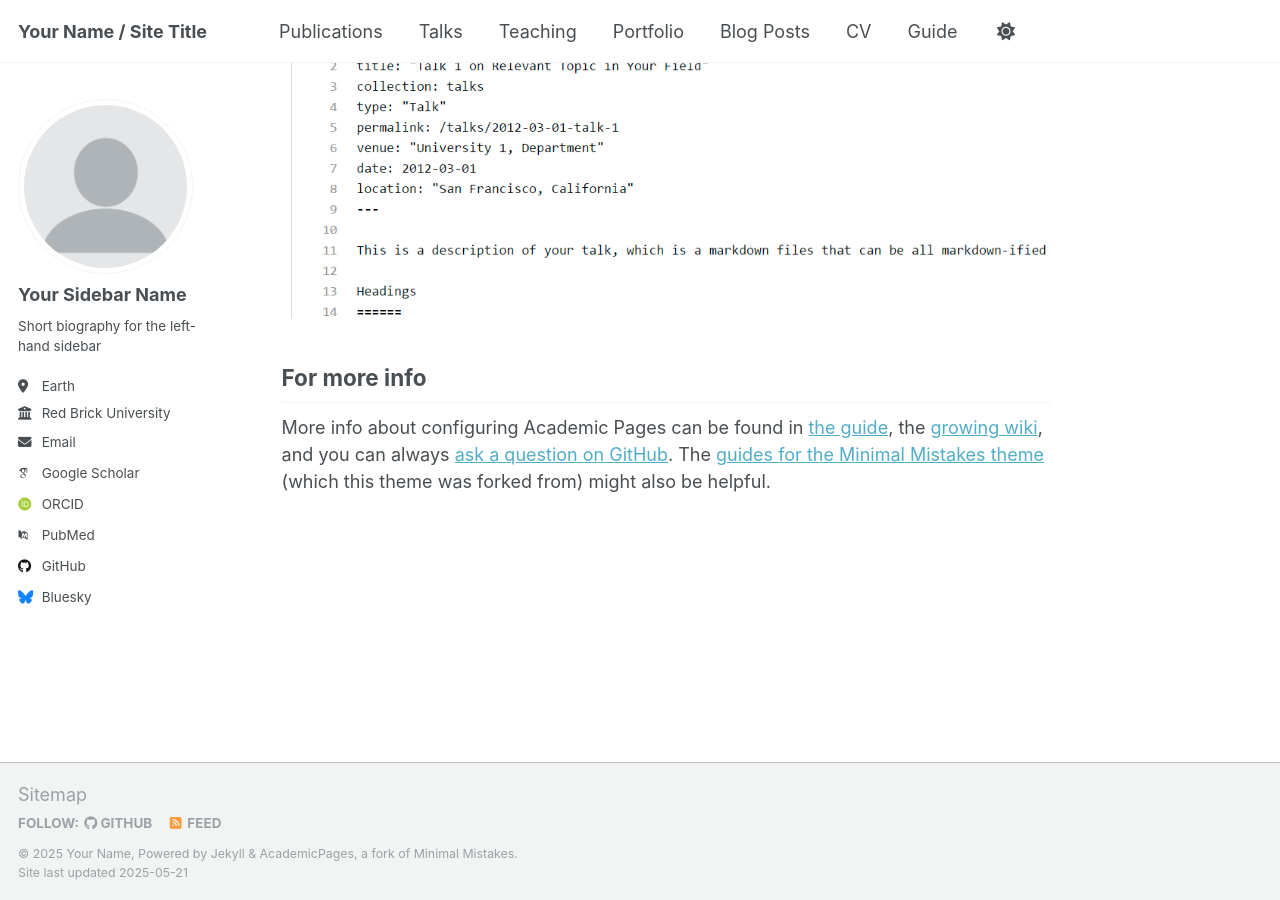
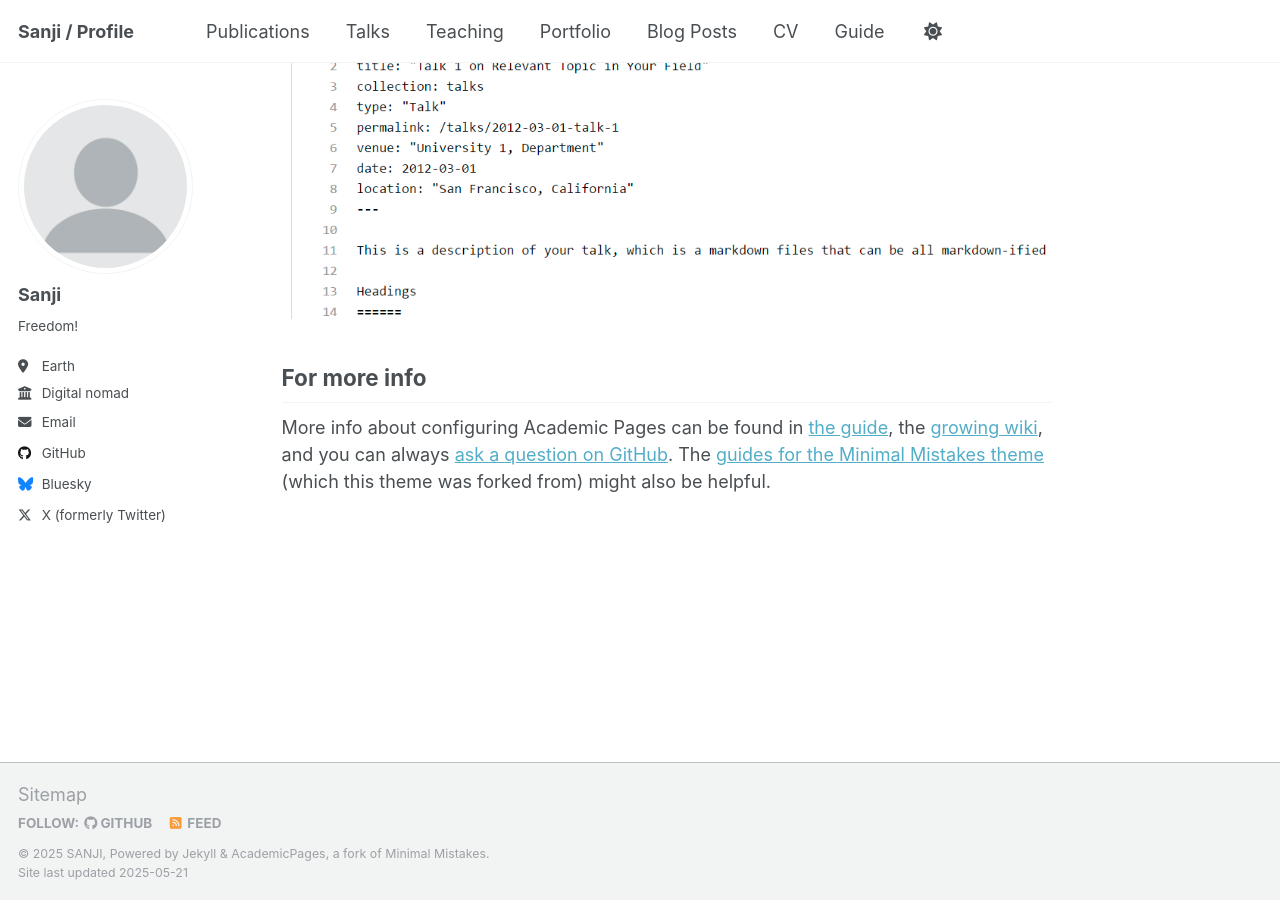
Before and after one commit to vinsmoke-sanji59/vinsmoke-sanji59.github.io, a Jekyll site: the page built from _pages/about.md, in a window 1280 px wide and 900 px high, scrolled down 2636 px. Built offline with Jekyll 4.4.1, drawn with Linux system fonts in a browser that asks for light colours; some web fonts are replaced.

Commit message:
update：update the config

```diff
--- a/_config.yml
+++ b/_config.yml
@@ -9,13 +9,13 @@
 # Basic Site Settings
 locale                   : "en-US"
 site_theme               : "default"
-title                    : "Your Name / Site Title"
+title                    : "Sanji / Profile"
 title_separator          : "-"
-name                     : &name "Your Name"
-description              : &description "personal description"
-url                      : https://academicpages.github.io # the base hostname & protocol for your site e.g. "https://[your GitHub username].github.io" or if you already have some other page hosted on Github then use "https://[your GitHub username].github.io/[Your Repo Name]"
+name                     : &name "SANJI"
+description              : &description "A java developer,like some new things."
+url                      : https://vinsmoke-sanji59.github.io # the base hostname & protocol for your site e.g. "https://[your GitHub username].github.io" or if you already have some other page hosted on Github then use "https://[your GitHub username].github.io/[Your Repo Name]"
 baseurl                  : "" # the subpath of your site, e.g. "/blog"
-repository               : "academicpages/academicpages.github.io"
+repository               : "vinsmoke-sanji59/vinsmoke-sanji59.github.io"
 
 # Site Author - The following control what appear as part of the author content on the side bar.
 #               If a field is blank the icon and link will not appear, otherwise it will be shown.
@@ -23,22 +23,22 @@ repository               : "academicpages/academicpages.github.io"
 author:
   # Biographic information
   avatar           : "profile.png"
-  name             : "Your Sidebar Name"
+  name             : "Sanji"
   pronouns         : # example: "she/her"
-  bio              : "Short biography for the left-hand sidebar"
+  bio              : "Freedom!"
   location         : "Earth"
-  employer         : "Red Brick University"
+  employer         : "Digital nomad"
   uri              : # URL
-  email            : "none@example.org"
+  email            : "guanzlan9@gmail.com"
 
   # Academic websites
   academia         : # URL
   arxiv            : # URL - Update with the correct link to your profile
-  googlescholar    : "https://scholar.google.com/citations?user=PS_CX0AAAAAJ"
+  googlescholar    : # "https://scholar.google.com/citations?user=PS_CX0AAAAAJ"
   impactstory      : # URL
-  orcid            : "http://orcid.org/yourorcidurl"
+  orcid            : # "http://orcid.org/yourorcidurl"
   semantic         : # URL
-  pubmed           : "https://www.ncbi.nlm.nih.gov/pubmed/?term=john+snow"
+  pubmed           : # "https://www.ncbi.nlm.nih.gov/pubmed/?term=john+snow"
   researchgate     : # URL
   scopus           : # URL
 
@@ -46,12 +46,12 @@ author:
   bitbucket        : # Username - Update with your username on the site
   codepen          : # Username
   dribbble         : # Username
-  github           : "academicpages"
+  github           : "vinsmoke-sanji59"
   kaggle           : # Username
   stackoverflow    : # User number or user number and name (i.e., use "1" or "1/jeff-atwood")
 
   # Social media
-  bluesky          : "bsky.app" # Replace this with you Bluesky username
+  bluesky          : "sanji59" # Replace this with you Bluesky username
   facebook         : # Username
   flickr           : # Username
   foursquare       : # Username
@@ -68,7 +68,7 @@ author:
   steam            : # Username
   telegram         : # URL
   tumblr           : # Username
-  twitter          : # Username for X / Twitter
+  twitter          : "ZLAN59"
   vine             : # Username
   weibo            : # Username
   wikipedia        : # Username
```
